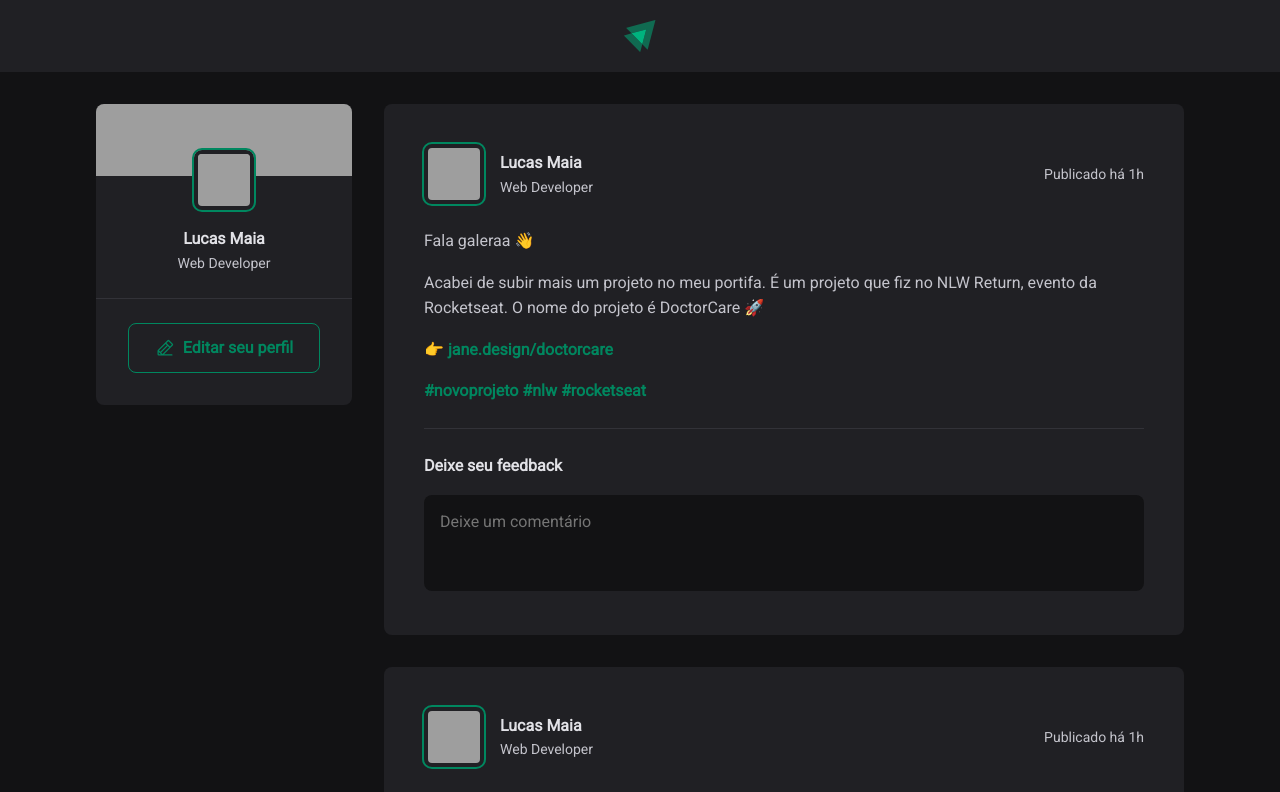
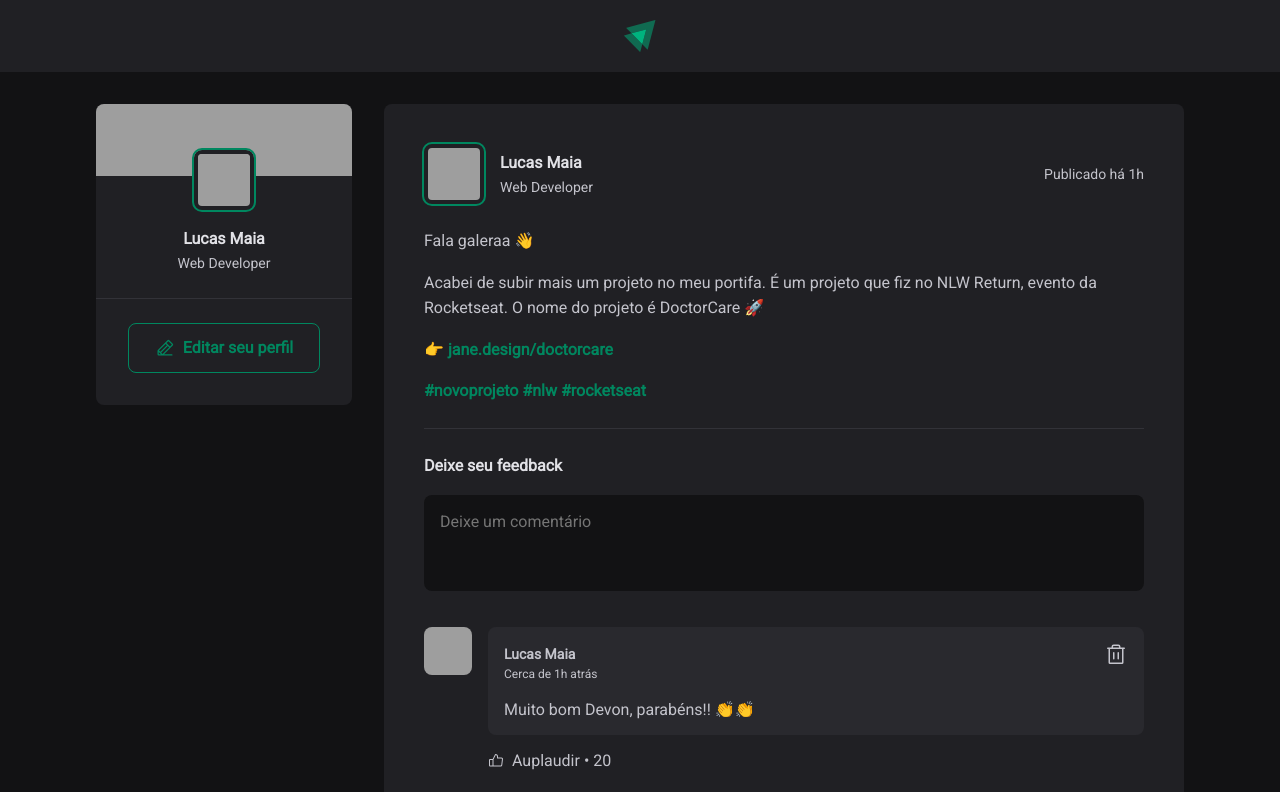
Before and after one commit to lucaskmpz/social-network, a React (Vite) app: page / in a window 1280 px wide. Shown: the top 792 px of the page. Built offline with nearby package versions, Linux system fonts and the light colour scheme; grey boxes are pictures that could not be loaded.

Commit message:
feat comments section

```diff
--- a/src/App.jsx
+++ b/src/App.jsx
@@ -1,6 +1,6 @@
 import { Header } from "./components/Header";
 import { Post } from "./components/Post";
-import { Sidebar } from "./components/Sidebar"
+import { Sidebar } from "./components/Sidebar";
 
 import styles from "./App.module.css";
 
@@ -25,5 +25,5 @@ export function App() {
         </main>
       </div>
     </div>
-  )
+  );
 }
--- /dev/null
+++ b/src/components/Comment.jsx
@@ -0,0 +1,39 @@
+import { ThumbsUp, Trash } from "@phosphor-icons/react";
+import styles from "./Comment.module.css";
+
+export function Comment() {
+  return (
+    <div className={styles.comment}>
+      <img src="https://github.com/lucaskmpz.png" alt="" />
+
+      <div className={styles.commentBox}>
+        <div className={styles.commentContent}>
+          <header>
+            <div className={styles.authorAndTime}>
+              <strong>Lucas Maia</strong>
+              <time
+                title="07 de Setembro às 11:41h"
+                dateTime="2023-09-07 11:41:30"
+              >
+                Cerca de 1h atrás
+              </time>
+            </div>
+
+            <button title="Deletar comentário">
+              <Trash size={24} />
+            </button>
+          </header>
+
+          <p>Muito bom Devon, parabéns!! 👏👏</p>
+        </div>
+
+        <footer>
+          <button>
+            <ThumbsUp />
+            Auplaudir <span>20</span>
+          </button>
+        </footer>
+      </div>
+    </div>
+  );
+}
--- /dev/null
+++ b/src/components/Comment.module.css
@@ -0,0 +1,87 @@
+.comment {
+    margin-top: 1.5rem;
+    display: flex;
+    gap: 1rem;
+}
+
+.comment > img {
+    width: 3rem;
+    height: 3rem;
+    border-radius: 8px;
+}
+
+.commentBox {
+    flex: 1;
+}
+
+.commentContent {
+    background: var(--gray-700);
+    border-radius: 8px;
+    padding: 1rem;
+}
+
+.commentContent header {
+    display: flex;
+    align-items: flex-start;
+    justify-content: space-between;
+}
+
+.authorAndTime strong {
+    display: block;
+    font-size: 0.875rem;
+    line-height: 1.6;
+}
+
+.authorAndTime time {
+    display: block;
+    font-size: 0.75rem;
+    line-height: 1.6;
+    color: var(--gray-400);
+}
+
+.commentContent header button {
+    background: transparent;
+    border: 0;
+    color: var(--gray-400);
+    cursor: pointer;
+    line-height: 0;
+    border-radius: 2px;
+}
+
+.commentContent header button:hover {
+    color: var(--red-500);
+}
+
+.commentContent p {
+    margin-top: 1rem;
+    color: var(--gray-300);
+}
+
+.commentBox footer {
+    margin-top: 1rem;
+}
+
+.commentBox footer button {
+    background: transparent;
+    border: 0;
+    color: var(--gray-400);
+    cursor: pointer;
+
+    display: flex;
+    align-items: center;
+
+    border-radius: 2px;
+}
+
+.commentBox footer button:hover {
+    color: var(--green-300);
+}
+
+.commentBox footer button svg {
+    margin-right: 0.5rem;
+}
+
+.commentBox footer button span::before {
+    content: "\2022";
+    padding: 0 0.25rem;
+}
--- a/src/components/Post.jsx
+++ b/src/components/Post.jsx
@@ -1,27 +1,38 @@
-import styles from "./Post.module.css"
+import { Comment } from "./Comment";
+import styles from "./Post.module.css";
 
 export function Post() {
   return (
     <article className={styles.post}>
       <header>
         <div className={styles.author}>
-                    <img className={styles.avatar} src="https://github.com/lucaskmpz.png" alt="" />
+          <img
+            className={styles.avatar}
+            src="https://github.com/lucaskmpz.png"
+            alt=""
+          />
           <div className={styles.authorInfo}>
             <strong>Lucas Maia</strong>
             <span>Web Developer</span>
           </div>
         </div>
 
-                <time title="07 de Setembro às 11:41h" dateTime="2023-09-07 11:41:30">Publicado há 1h</time>
+        <time title="07 de Setembro às 11:41h" dateTime="2023-09-07 11:41:30">
+          Publicado há 1h
+        </time>
       </header>
 
       <div className={styles.content}>
         <p>Fala galeraa 👋</p>
-            <p>Acabei de subir mais um projeto no meu portifa. É um projeto que fiz no NLW Return, evento da Rocketseat. O nome do projeto é DoctorCare 🚀</p>
-            <p>👉{" "}<a href="">jane.design/doctorcare</a></p>
         <p>
-                <a href="">#novoprojeto</a>{" "}
-                <a href="">#nlw</a>{" "}
+          Acabei de subir mais um projeto no meu portifa. É um projeto que fiz
+          no NLW Return, evento da Rocketseat. O nome do projeto é DoctorCare 🚀
+        </p>
+        <p>
+          👉 <a href="">jane.design/doctorcare</a>
+        </p>
+        <p>
+          <a href="">#novoprojeto</a> <a href="">#nlw</a>{" "}
           <a href="">#rocketseat</a>
         </p>
       </div>
@@ -29,14 +40,18 @@ export function Post() {
       <form className={styles.commentForm}>
         <strong>Deixe seu feedback</strong>
 
-                <textarea
-                    placeholder="Deixe um comentário"
-                />
+        <textarea placeholder="Deixe um comentário" />
 
         <footer>
           <button type="submit">Publicar</button>
         </footer>
       </form>
+
+      <div className={styles.commentList}>
+        <Comment />
+        <Comment />
+        <Comment />
+      </div>
     </article>
-    )
+  );
 }
--- a/src/components/Post.module.css
+++ b/src/components/Post.module.css
@@ -117,3 +117,7 @@
     background: var(--green-300);
 
 }
+
+.commentList {
+    margin-top: 2rem;
+}
--- a/src/global.css
+++ b/src/global.css
@@ -10,6 +10,8 @@
 
     --green-300: #00B37E;
     --green-500: #00875f;
+
+    --red-500: #F75A68;
 }
 
 :focus {
```
Lines whose indentation alone changed are shown as unchanged.
